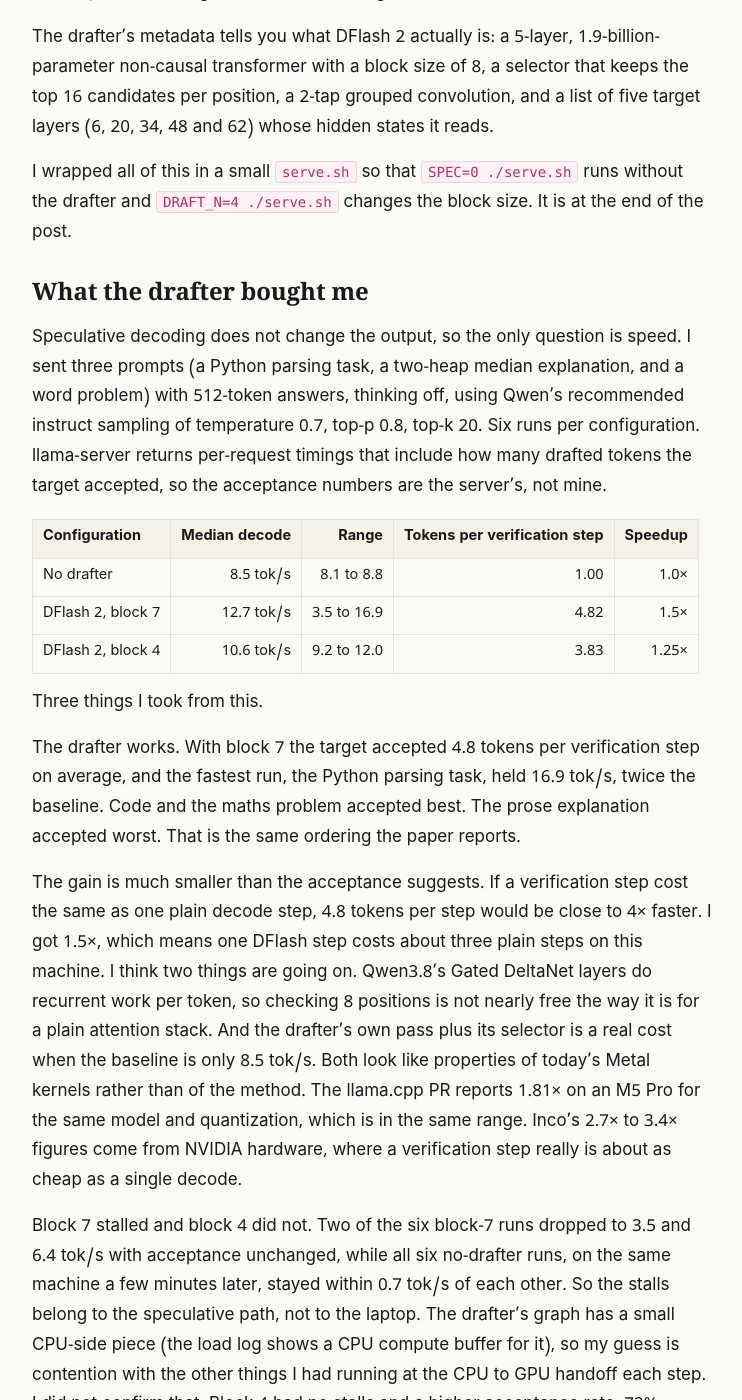
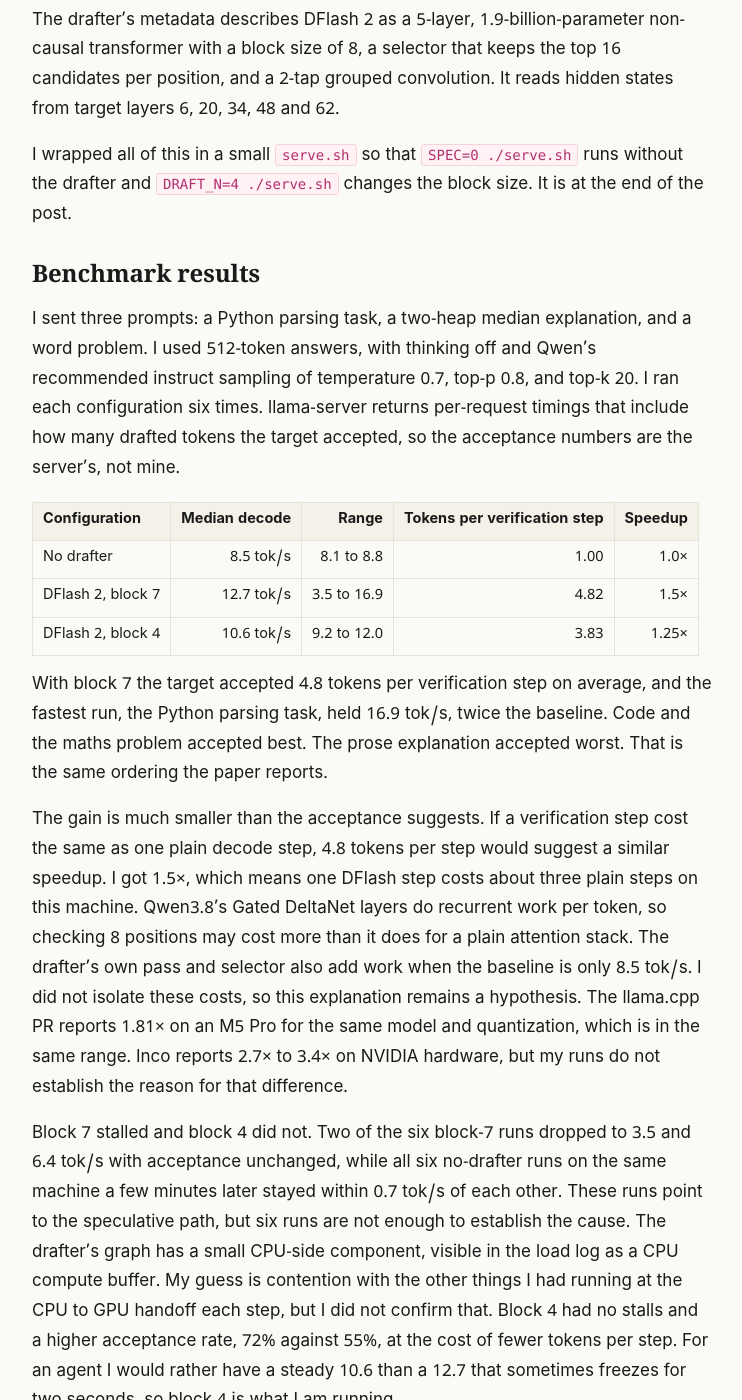
Before and after one commit to bsbarkur/bsbarkur.github.io, a Jekyll site: the page built from _posts/2026-09-14-local-agent-apple-silicon-qwen-dflash2.md, in a window 1280 px wide and 1400 px high, scrolled down 4048 px. Shown: the whole window, without its empty margins (230-972 px from the left). Built offline with Jekyll 4.4.1, drawn with Linux system fonts in a browser that asks for light colours; Markdown is read by kramdown in place of the engine named in the settings; some of the changed text lies outside the part shown.

Commit message:
Edit DFlash 2 post for clarity

````diff
--- a/_posts/2026-09-14-local-agent-apple-silicon-qwen-dflash2.md
+++ b/_posts/2026-09-14-local-agent-apple-silicon-qwen-dflash2.md
@@ -1,21 +1,21 @@
 ---
 layout: post
-title: "Running a Local Coding Agent on a MacBook with Qwen3.8-27B and DFlash 2"
+title: "Running a local coding agent on a MacBook with Qwen3.8-27B and DFlash 2"
 date: 2026-09-14 11:30:00 +0530
 tags: [local LLM, Apple Silicon, llama.cpp, speculative decoding, DFlash, Qwen, AI agents]
 ---
 
-I spent this morning getting a 27-billion-parameter model to run as a coding agent on my laptop, with no API key and nothing leaving the machine. The interesting part was not the model. It was a 1.1 GB helper model called a drafter, released two weeks ago by Inco AI under the name [DFlash 2](https://inco.ai/blog/dflash2/), which made the big model generate faster. This post is the exact setup I ran on an M4 Max with 64 GB of memory, the numbers I measured, and a 126-line Python agent that fixed a bug on its own using the result.
+I spent this morning getting a 27-billion-parameter model to run as a coding agent on my laptop, with no API key and nothing leaving the machine. A 1.1 GB helper model called a drafter made the larger model generate faster. Inco AI released it as [DFlash 2](https://inco.ai/blog/dflash2/). This post covers the setup I ran on an M4 Max with 64 GB of memory, the numbers I measured, and a 126-line Python agent that used it to fix two bugs.
 
 Every command here was run on 14 September 2026. The numbers are from one machine, on battery, with a lot of other things open, so treat them as one data point.
 
-## What DFlash 2 is, in a paragraph
+## How DFlash 2 works
 
-A language model produces one token per forward pass, and on a Mac each pass means reading all of the model's weights out of memory. For a 19 GB model that is the whole cost. Speculative decoding adds a small second model that guesses the next several tokens cheaply, then has the big model check all of the guesses in one pass. Checking eight positions costs about the same memory traffic as generating one, so if most guesses are right you get several tokens for the price of one. DFlash is a drafter that guesses a whole block of tokens at once instead of one at a time, and DFlash 2 adds a selector that picks a coherent path through the top candidates at each position. The output is identical to what the big model would have produced on its own; only the speed changes. I wrote a longer [explainer on the first DFlash](https://latentsig.com/insights/dflash-muse-spark-1-2/) for the Latentsig site in August if you want the architecture.
+A language model produces one token per forward pass, and on a Mac each pass means reading the model's weights from memory. For a 19 GB model, that memory traffic is a major part of the cost. Speculative decoding adds a small second model that guesses the next several tokens cheaply, then has the larger model check all of the guesses in one pass. Checking eight positions can require about the same memory traffic as generating one. If most guesses are right, the model produces several tokens for the cost of one verification step. DFlash guesses a whole block of tokens at once instead of one at a time. DFlash 2 adds a selector that picks a coherent path through the top candidates at each position. Speculative decoding is designed to preserve the target model's output distribution while changing how quickly it generates. I wrote a longer [explainer on the first DFlash](https://latentsig.com/insights/dflash-muse-spark-1-2/) for the Latentsig site in August if you want more detail on the architecture.
 
-What changed since then is that [llama.cpp merged DFlash 2 support](https://github.com/ggml-org/llama.cpp/pull/27342) on 27 August, and the 0.4.0 release that Homebrew ships includes it. So the whole thing is now a `brew upgrade` away.
+Since then, [llama.cpp merged DFlash 2 support](https://github.com/ggml-org/llama.cpp/pull/27342) on 27 August, and the 0.4.0 release that Homebrew ships includes it. The required support is now available through `brew upgrade`.
 
-## What you need
+## Requirements
 
 - A Mac with Apple Silicon and at least 32 GB of unified memory. I used an M4 Max with 64 GB. The weights alone are 19 GB, so a 16 GB machine cannot run this configuration.
 - About 21 GB of free disk.
@@ -69,6 +69,8 @@
 
 ## Start the server
 
+Return to the directory that contains `models` before starting the server.
+
 ```sh
 llama-server \
   -m  models/Qwen3.8-27B-Q4_K_M.gguf \
@@ -90,17 +92,17 @@
 - `-c 32768` is the context. Qwen3.8 allows 262k, but a single agent rarely needs it and the full-attention KV cache grows by about 2 GiB per 32k tokens.
 - `--jinja` applies the model's own chat template. Without it, Qwen's tool-calling format is not used and the agent loop never sees a tool call, just text that looks like one. This is the flag I would forget.
 - `--reasoning-format auto` puts the model's thinking into a separate `reasoning_content` field instead of the answer.
-- `-np 1` gives one request the whole GPU. Speculative decoding is a single-stream technique.
+- `-np 1` configures one parallel slot for these measurements.
 
-The server was listening under three seconds after launch because the weights are memory-mapped and paged in lazily; the first request pays that cost. Run it once with `-v` to see the load details. The lines to look for are `ggml_metal_init: found device: Apple M4 Max`, `load_tensors: offloaded 65/65 layers to GPU` for the target and `6/6` for the drafter, and finally `listening on http://127.0.0.1:8080`. One warning is normal and can be ignored: `dflash requires ctx_other to be set (this warning is normal during memory fitting)` appears while the server measures memory before wiring the drafter to the target.
+The server began listening in under three seconds. The weights are memory-mapped and paged in lazily, so the first request still pays the loading cost. Run it once with `-v` to see the load details. The lines to look for are `ggml_metal_init: found device: Apple M4 Max`, `load_tensors: offloaded 65/65 layers to GPU` for the target and `6/6` for the drafter, and finally `listening on http://127.0.0.1:8080`. One warning is normal and can be ignored: `dflash requires ctx_other to be set (this warning is normal during memory fitting)` appears while the server measures memory before wiring the drafter to the target.
 
-The drafter's metadata tells you what DFlash 2 actually is: a 5-layer, 1.9-billion-parameter non-causal transformer with a block size of 8, a selector that keeps the top 16 candidates per position, a 2-tap grouped convolution, and a list of five target layers (6, 20, 34, 48 and 62) whose hidden states it reads.
+The drafter's metadata describes DFlash 2 as a 5-layer, 1.9-billion-parameter non-causal transformer with a block size of 8, a selector that keeps the top 16 candidates per position, and a 2-tap grouped convolution. It reads hidden states from target layers 6, 20, 34, 48 and 62.
 
 I wrapped all of this in a small `serve.sh` so that `SPEC=0 ./serve.sh` runs without the drafter and `DRAFT_N=4 ./serve.sh` changes the block size. It is at the end of the post.
 
-## What the drafter bought me
+## Benchmark results
 
-Speculative decoding does not change the output, so the only question is speed. I sent three prompts (a Python parsing task, a two-heap median explanation, and a word problem) with 512-token answers, thinking off, using Qwen's recommended instruct sampling of temperature 0.7, top-p 0.8, top-k 20. Six runs per configuration. llama-server returns per-request timings that include how many drafted tokens the target accepted, so the acceptance numbers are the server's, not mine.
+I sent three prompts: a Python parsing task, a two-heap median explanation, and a word problem. I used 512-token answers, with thinking off and Qwen's recommended instruct sampling of temperature 0.7, top-p 0.8, and top-k 20. I ran each configuration six times. llama-server returns per-request timings that include how many drafted tokens the target accepted, so the acceptance numbers are the server's, not mine.
 
 | Configuration | Median decode | Range | Tokens per verification step | Speedup |
 | :--- | ---: | ---: | ---: | ---: |
@@ -108,19 +110,17 @@
 | DFlash 2, block 7 | 12.7 tok/s | 3.5 to 16.9 | 4.82 | 1.5× |
 | DFlash 2, block 4 | 10.6 tok/s | 9.2 to 12.0 | 3.83 | 1.25× |
 
-Three things I took from this.
+With block 7 the target accepted 4.8 tokens per verification step on average, and the fastest run, the Python parsing task, held 16.9 tok/s, twice the baseline. Code and the maths problem accepted best. The prose explanation accepted worst. That is the same ordering the paper reports.
 
-The drafter works. With block 7 the target accepted 4.8 tokens per verification step on average, and the fastest run, the Python parsing task, held 16.9 tok/s, twice the baseline. Code and the maths problem accepted best. The prose explanation accepted worst. That is the same ordering the paper reports.
+The gain is much smaller than the acceptance suggests. If a verification step cost the same as one plain decode step, 4.8 tokens per step would suggest a similar speedup. I got 1.5×, which means one DFlash step costs about three plain steps on this machine. Qwen3.8's Gated DeltaNet layers do recurrent work per token, so checking 8 positions may cost more than it does for a plain attention stack. The drafter's own pass and selector also add work when the baseline is only 8.5 tok/s. I did not isolate these costs, so this explanation remains a hypothesis. The llama.cpp PR reports 1.81× on an M5 Pro for the same model and quantization, which is in the same range. Inco reports 2.7× to 3.4× on NVIDIA hardware, but my runs do not establish the reason for that difference.
 
-The gain is much smaller than the acceptance suggests. If a verification step cost the same as one plain decode step, 4.8 tokens per step would be close to 4× faster. I got 1.5×, which means one DFlash step costs about three plain steps on this machine. I think two things are going on. Qwen3.8's Gated DeltaNet layers do recurrent work per token, so checking 8 positions is not nearly free the way it is for a plain attention stack. And the drafter's own pass plus its selector is a real cost when the baseline is only 8.5 tok/s. Both look like properties of today's Metal kernels rather than of the method. The llama.cpp PR reports 1.81× on an M5 Pro for the same model and quantization, which is in the same range. Inco's 2.7× to 3.4× figures come from NVIDIA hardware, where a verification step really is about as cheap as a single decode.
+Block 7 stalled and block 4 did not. Two of the six block-7 runs dropped to 3.5 and 6.4 tok/s with acceptance unchanged, while all six no-drafter runs on the same machine a few minutes later stayed within 0.7 tok/s of each other. These runs point to the speculative path, but six runs are not enough to establish the cause. The drafter's graph has a small CPU-side component, visible in the load log as a CPU compute buffer. My guess is contention with the other things I had running at the CPU to GPU handoff each step, but I did not confirm that. Block 4 had no stalls and a higher acceptance rate, 72% against 55%, at the cost of fewer tokens per step. For an agent I would rather have a steady 10.6 than a 12.7 that sometimes freezes for two seconds, so block 4 is what I am running.
 
-Block 7 stalled and block 4 did not. Two of the six block-7 runs dropped to 3.5 and 6.4 tok/s with acceptance unchanged, while all six no-drafter runs, on the same machine a few minutes later, stayed within 0.7 tok/s of each other. So the stalls belong to the speculative path, not to the laptop. The drafter's graph has a small CPU-side piece (the load log shows a CPU compute buffer for it), so my guess is contention with the other things I had running at the CPU to GPU handoff each step. I did not confirm that. Block 4 had no stalls and a higher acceptance rate, 72% against 55%, at the cost of fewer tokens per step. For an agent I would rather have a steady 10.6 than a 12.7 that sometimes freezes for two seconds, so block 4 is what I am running.
+One more caveat on the absolute numbers. The machine was on battery for the whole session, dropping from 64% to 52% during the benchmark, and it had 12 GB of swap in use from other apps. Silicon Score lists 16.6 tok/s for the sibling Qwen3.6-27B at the same quantization on an M4 Max through Ollama, about double my baseline. I expect higher figures on mains power with a quieter machine. The relative speedups are more useful here than the absolute rates.
 
-One more caveat on the absolute numbers. The machine was on battery for the whole session, dropping from 64% to 52% during the benchmark, and it had 12 GB of swap in use from other apps. Silicon Score lists 16.6 tok/s for the sibling Qwen3.6-27B at the same quantization on an M4 Max through Ollama, about double my baseline. I expect higher figures on mains power with a quieter machine. The ratios are what the table is for.
+## A minimal agent loop
 
-## The agent
-
-An agent, in the sense I mean here, is a loop. Send the conversation plus a list of tools to the model. If the reply contains tool calls, run them, append the results, and go round again. If it contains plain text, stop. The model does the planning. The loop does the bookkeeping and keeps the model inside a sandbox.
+An agent, in the sense I mean here, is a loop. Send the conversation plus a list of tools to the model. If the reply contains tool calls, run them, append the results, and go round again. If it contains plain text, stop. The model does the planning. The loop does the bookkeeping and controls how the tools are exposed.
 
 I wrote it in standard-library Python, 126 lines, no framework, because the part worth understanding is about forty lines and a framework would hide it. The request is an ordinary OpenAI-style chat completion, which llama-server implements:
 
@@ -138,9 +138,9 @@
         return json.load(r)
 ```
 
-Two fields are specific to this setup. `chat_template_kwargs.enable_thinking` switches Qwen3.8's thinking mode per request; it is on by default, and for a short coding task I turn it off because the tool results are the reasoning. The sampling parameters follow the Qwen model card, which gives different settings for thinking (1.0 / 0.95) and instruct (0.7 / 0.80 with a presence penalty of 1.5) modes. Mixing them up produces either repetition or drift.
+Two fields are specific to this setup. `chat_template_kwargs.enable_thinking` switches Qwen3.8's thinking mode per request. It is on by default, and I turn it off for the short coding task below. The sampling parameters follow the Qwen model card. Thinking mode uses 1.0 / 0.95, while instruct mode uses 0.7 / 0.80 with a presence penalty of 1.5. Mixing them up produces either repetition or drift.
 
-The tools are four functions, each confined to one directory:
+The tools are four functions. The path check confines file operations to one directory, while `run` only starts in that directory:
 
 ```python
 def _safe(path: str) -> Path:
@@ -182,9 +182,9 @@
 
 Errors go back to the model as tool output instead of being raised, because a model that reads "error: FileNotFoundError" usually recovers and a crashed loop never does. Tool output is cut at 4,000 characters so one chatty command cannot flood the context. Twenty steps is the cap.
 
-## Running it
+## Fixing FizzBuzz
 
-The workspace holds a FizzBuzz implementation with two bugs I planted (an off-by-one range and a branch order that makes `FizzBuzz` unreachable) and a test that fails because of them.
+The workspace holds a FizzBuzz implementation with two bugs I planted: an off-by-one range and a branch order that makes `FizzBuzz` unreachable. Its test fails because of them.
 
 ```sh
 python3 agent.py "Fix the bug in fizzbuzz.py so test_fizzbuzz.py passes, then run the test to prove it."
@@ -221,26 +221,26 @@
 === 5 steps · 507 generated tokens · 11.5 tok/s avg · 54s wall · DFlash acceptance 67%
 ```
 
-Fifty-four seconds, five model calls, both bugs found and fixed with a minimal diff, and the test run as proof rather than asserted. It asked for both files in one step, which the loop handles without special casing. Step 3, where it wrote the file, was the largest generation and one of the best accepted: rewriting a file the model has just read is exactly the predictable output a drafter is good at, 226 of 301 drafted tokens. Step 5, the prose summary, accepted worst, which matches the benchmark.
+The run took fifty-four seconds and five model calls. The agent found both bugs, made a minimal diff, and ran the test successfully. It asked for both files in one step, which the loop handles without special casing. Step 3, where it wrote the file, was the largest generation and one of the best accepted. The target accepted 226 of 301 drafted tokens while the model rewrote a file it had just read. Step 5, the prose summary, had the lowest acceptance, which matches the benchmark.
 
-I ran it again with thinking on. It found the same two bugs and produced the same fix, but took 7 steps, 988 generated tokens and 76 seconds against 5 steps, 507 tokens and 54 seconds, and acceptance fell from 67% to 56% because reasoning text is less predictable than code. It also did something instructive at step 4: it tried to run the test with `cd /home/luca84/tbench/2025-06-05/227 && python test_fizzbuzz.py`, a path that exists nowhere on my machine and looks like a benchmark directory remembered from training data. The sandbox returned exit 1, the model read the error, dropped the `cd`, and carried on. That is the argument for feeding tool errors back as text, and for never pointing `run` at a directory you would mind losing.
+I ran it again with thinking on. It found the same two bugs and produced the same fix, but took 7 steps, 988 generated tokens and 76 seconds against 5 steps, 507 tokens and 54 seconds. Acceptance fell from 67% to 56%. At step 4, it tried to run the test with `cd /home/luca84/tbench/2025-06-05/227 && python test_fizzbuzz.py`. That path does not exist on my machine, and the run provides no evidence for where the model got it. The shell returned exit 1, the model read the error, dropped the `cd`, and carried on. This is why the loop feeds tool errors back as text. It is also why `run` should not have access to files you would mind losing.
 
-For a task where the first attempt is likely to fail, thinking is worth the cost. For a short, well-specified fix it is overhead.
+On this short, well-specified task, thinking added time and tokens without changing the fix. A harder task may behave differently.
 
-## Things to watch
+## Limits and tradeoffs
 
 - Context is memory. The KV cache for both models sits in the same unified memory as the weights. If the server fails to start or macOS starts swapping, lower `-c` first.
 - Thinking mode changes the sampling settings. Switch both together.
 - Acceptance falls on prose and at high temperature. Ask this server for a short story at temperature 1.2 and the drafter will be rejected often enough that you pay its cost for little gain. The server timings tell you when this is happening.
-- One slot. `-np 1` gives one request all the memory bandwidth. If you need concurrent users, the maths changes and continuous batching may serve you better than a drafter.
+- These measurements used one parallel slot, set with `-np 1`. Concurrent requests need separate measurement, and continuous batching may work better than a drafter.
 - The drafter is tied to this model. It reads hidden states from Qwen3.8-27B's layers and will not help a different size. Q4_K_M worked; I have not tried heavier quantisation of the target.
 - Vision is a separate path. Qwen3.8-27B can take images through its `mmproj` file, but the PR discussion reports drafter acceptance collapsing on image inputs with current GGUFs. Keep DFlash 2 for text.
 
-## Where this goes
+## Using the server with other tools
 
-The server above is a general local inference endpoint. Anything that speaks the OpenAI chat API can point at `http://127.0.0.1:8080/v1`: coding assistants, evaluation harnesses, batch jobs. The agent script is the smallest honest version of what those tools do internally.
+The server above is a general local inference endpoint. Coding assistants, evaluation harnesses, and batch jobs that support the OpenAI chat API can point at `http://127.0.0.1:8080/v1`.
 
-The number I carry away is not the tokens per second. It is that a laptop now serves a 27B model at agent-usable speed with zero marginal cost per token and no data leaving the machine, and that a 1 GB drafter moved that speed by 1.5× on the median and 2× on code, with room to grow as the Metal kernels improve.
+On this machine, the 27B model ran as a local coding agent with no per-token API charge and no prompts sent to an external service. The 1 GB drafter improved median generation speed by 1.5× and reached 2× on the Python task in these runs.
 
 ## Appendix: serve.sh
 
````
Also changed, not shown: other parts of _posts/2026-09-14-local-agent-apple-silicon-qwen-dflash2.md (+3 -3 lines).
